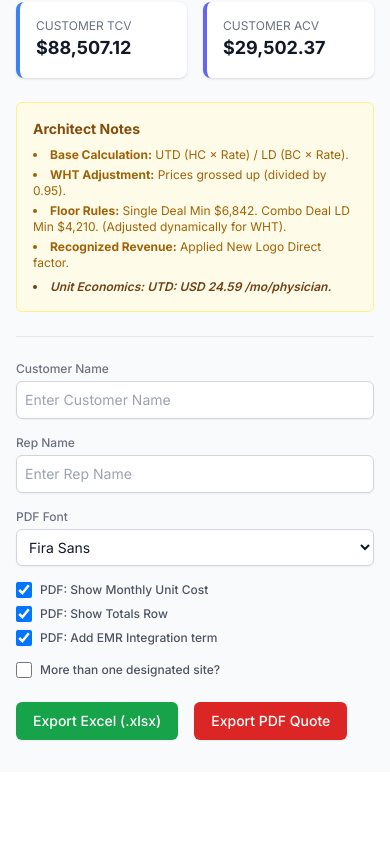
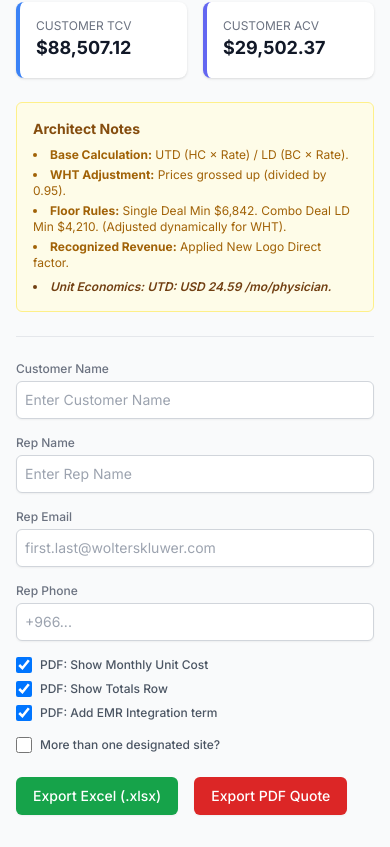
Before and after one commit to mlbrainlab/ce_pricing_ksa, a React (Vite) app: page / in a window 390 px wide. Shown: the part 1360-2207 px from the top of the page. Before the commit the page ends 2132 px from the top, so only its background shows below. Built offline with nearby package versions, Linux system fonts and the light colour scheme.

Commit message:
feat(export): Add rep contact info to PDF export
Include representative's phone number and email address in the generated PDF export to provide more complete contact details. Adjust footer layout to accommodate new fields.

```diff
--- a/components/ExportSection.tsx
+++ b/components/ExportSection.tsx
@@ -39,11 +39,13 @@ interface SiteBreakdownItem {
 export const ExportSection: React.FC<ExportSectionProps> = ({ data, config }) => {
   const [customerName, setCustomerName] = useState('');
   const [repName, setRepName] = useState('');
+  const [repPhone, setRepPhone] = useState('');
+  const [repEmail, setRepEmail] = useState('');
   const [isPdfLoading, setIsPdfLoading] = useState(false);
   const [isExcelLoading, setIsExcelLoading] = useState(false);
 
   // Font State - Default to FiraSans as requested
-  const [selectedFont, setSelectedFont] = useState<FontType>('FiraSans');
+  const [selectedFont] = useState<FontType>('FiraSans');
   const [fontCache, setFontCache] = useState<Record<FontType, { regular: string | null, bold: string | null }>>({
     Inter: { regular: null, bold: null },
     FiraSans: { regular: null, bold: null }
@@ -219,10 +221,25 @@ export const ExportSection: React.FC<ExportSectionProps> = ({ data, config }) =>
     doc.setFontSize(10);
     doc.setTextColor(50, 50, 50);
     doc.setFont(fontName, 'normal');
-    doc.text(`Customer: ${customerName || 'N/A'}`, 14, 265);
-    doc.text(`Prepared by: ${repName || 'N/A'}`, 14, 270);
-    doc.text(`Date: ${docDate}`, 14, 275);
-    doc.text(`Ref: ${refId}`, 14, 280);
+    let currentFooterY = 250;
+    doc.text(`Customer: ${customerName || 'N/A'}`, 14, currentFooterY);
+    currentFooterY += 5;
+    doc.text(`Prepared by: ${repName || 'N/A'}`, 14, currentFooterY);
+    currentFooterY += 5;
+
+    if (repEmail) {
+        doc.text(`Email: ${repEmail}`, 14, currentFooterY);
+        currentFooterY += 5;
+    }
+    if (repPhone) {
+        doc.text(`Phone: ${repPhone}`, 14, currentFooterY);
+        currentFooterY += 5;
+    }
+
+    doc.text(`Date: ${docDate}`, 14, currentFooterY);
+    currentFooterY += 5;
+    doc.text(`Ref: ${refId}`, 14, currentFooterY);
+
     doc.setFontSize(8);
     doc.setTextColor(150, 150, 150);
     doc.text(`©${new Date().getFullYear()} UpToDate, Inc. and its affiliates and/or licensors. All rights reserved.`, 14, 290);
@@ -1103,7 +1120,7 @@ export const ExportSection: React.FC<ExportSectionProps> = ({ data, config }) =>
         </div>
       )}
 
-      <div className="grid grid-cols-1 md:grid-cols-3 gap-4 mb-4">
+      <div className="grid grid-cols-1 md:grid-cols-4 gap-4 mb-4">
         <div>
           <label className="block text-xs font-medium text-gray-500 dark:text-gray-400 mb-1">Customer Name</label>
           <input
@@ -1120,25 +1137,39 @@ export const ExportSection: React.FC<ExportSectionProps> = ({ data, config }) =>
             type="text"
             placeholder="Enter Rep Name"
             value={repName}
-            onChange={(e) => setRepName(e.target.value)}
+            onChange={(e) => {
+                const val = e.target.value;
+                setRepName(val);
+                // Auto-populate email
+                const clean = val.trim().toLowerCase().replace(/\s+/g, '.');
+                if (clean) {
+                    setRepEmail(`${clean}@wolterskluwer.com`);
+                } else {
+                    setRepEmail('');
+                }
+            }}
             className="block w-full text-sm border-gray-300 rounded-md shadow-sm focus:border-blue-500 focus:ring-blue-500 border p-2 bg-white dark:bg-gray-700 dark:border-gray-600 dark:text-white dark:placeholder-gray-400 font-sans"
           />
         </div>
         <div>
-           <label className="block text-xs font-medium text-gray-500 dark:text-gray-400 mb-1">PDF Font</label>
-           <div className="flex items-center space-x-2">
-             <select
-               value={selectedFont}
-               onChange={(e) => setSelectedFont(e.target.value as FontType)}
-               className="block w-full text-sm border-gray-300 rounded-md shadow-sm focus:border-blue-500 focus:ring-blue-500 border p-2 bg-white dark:bg-gray-700 dark:border-gray-600 dark:text-white font-sans"
-             >
-               <option value="Inter">Inter (Sans)</option>
-               <option value="FiraSans">Fira Sans</option>
-             </select>
-             {isFontLoading && (
-               <span className="text-xs text-blue-500 animate-pulse">Loading...</span>
-             )}
-           </div>
+           <label className="block text-xs font-medium text-gray-500 dark:text-gray-400 mb-1">Rep Email</label>
+           <input
+             type="email"
+             placeholder="first.last@wolterskluwer.com"
+             value={repEmail}
+             onChange={(e) => setRepEmail(e.target.value)}
+             className="block w-full text-sm border-gray-300 rounded-md shadow-sm focus:border-blue-500 focus:ring-blue-500 border p-2 bg-white dark:bg-gray-700 dark:border-gray-600 dark:text-white dark:placeholder-gray-400 font-sans"
+           />
+        </div>
+        <div>
+           <label className="block text-xs font-medium text-gray-500 dark:text-gray-400 mb-1">Rep Phone</label>
+           <input
+             type="tel"
+             placeholder="+966..."
+             value={repPhone}
+             onChange={(e) => setRepPhone(e.target.value)}
+             className="block w-full text-sm border-gray-300 rounded-md shadow-sm focus:border-blue-500 focus:ring-blue-500 border p-2 bg-white dark:bg-gray-700 dark:border-gray-600 dark:text-white dark:placeholder-gray-400 font-sans"
+           />
         </div>
       </div>
 
```
